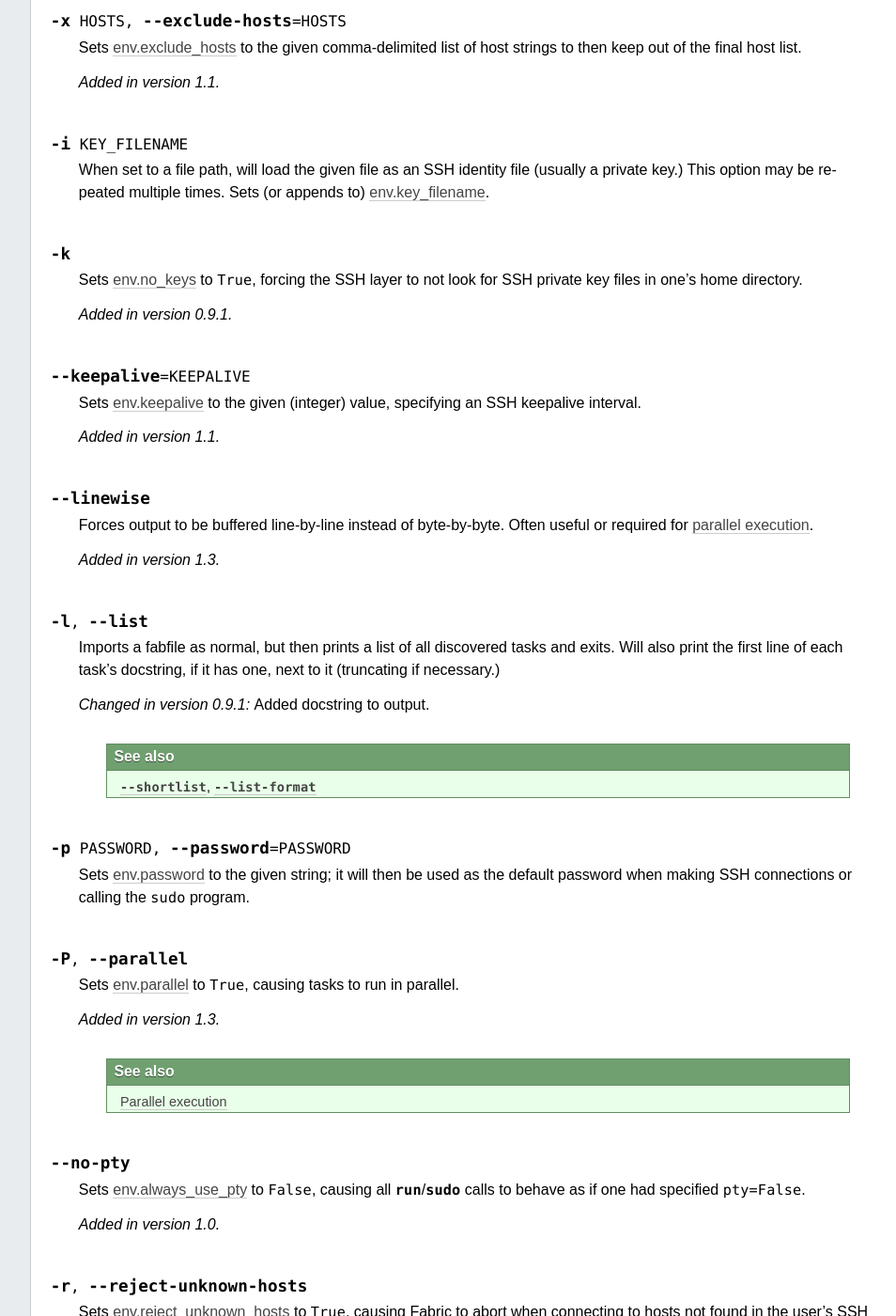
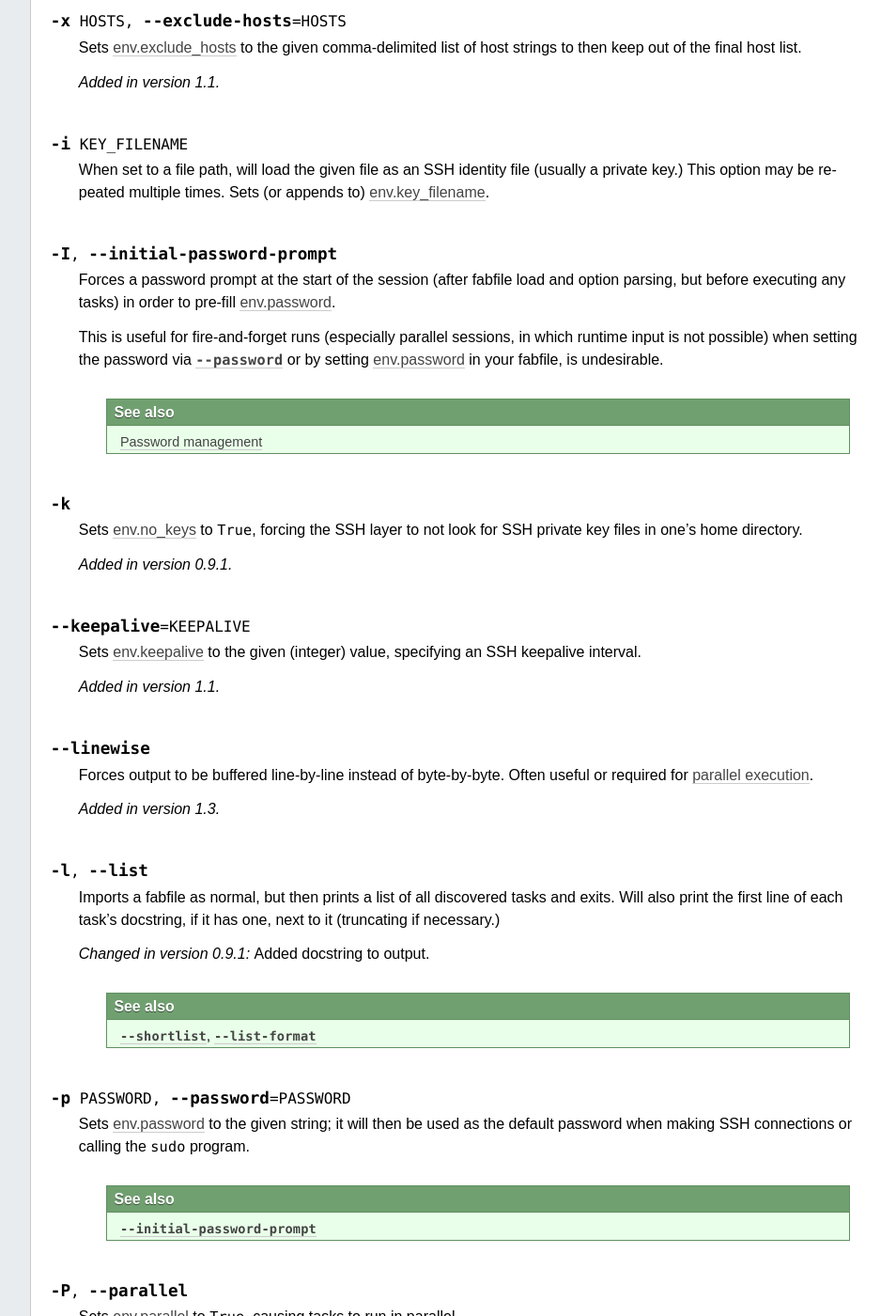
Before and after one commit to fabric/fabric, a Sphinx documentation site: the page built from docs/usage/fab.rst, in a window 1280 px wide and 1400 px high, scrolled down 3117 px. Shown: the whole window at 94% size, without its empty margins (224-1178 px from the left). Built offline with Sphinx 7.4.7, drawn with Linux system fonts in a browser that asks for light colours.

Commit message:
DDD re #763

```diff
--- a/docs/usage/env.rst
+++ b/docs/usage/env.rst
@@ -407,8 +407,7 @@ When ``True``, forces all tasks to run in parallel. Implies :ref:`env.linewise
 The default password used by the SSH layer when connecting to remote hosts,
 **and/or** when answering `~fabric.operations.sudo` prompts.
 
-.. seealso:: :ref:`passwords`
-.. seealso:: :ref:`password-management`
+.. seealso:: :ref:`env.passwords <passwords>`, :ref:`password-management`, :option:`--initial-password-prompt <-I>`
 
 .. _passwords:
 
--- a/docs/usage/fab.rst
+++ b/docs/usage/fab.rst
@@ -178,6 +178,19 @@ below.
     (usually a private key.) This option may be repeated multiple times. Sets
     (or appends to) :ref:`env.key_filename <key-filename>`.
 
+.. cmdoption:: -I, --initial-password-prompt
+
+    Forces a password prompt at the start of the session (after fabfile load
+    and option parsing, but before executing any tasks) in order to pre-fill
+    :ref:`env.password <password>`.
+
+    This is useful for fire-and-forget runs (especially parallel sessions, in
+    which runtime input is not possible) when setting the password via
+    :option:`--password <-p>` or by setting :ref:`env.password <password>` in
+    your fabfile, is undesirable.
+
+    .. seealso:: :ref:`password-management`
+
 .. cmdoption:: -k
 
     Sets :ref:`env.no_keys <no_keys>` to ``True``, forcing the SSH layer to not
@@ -212,6 +225,8 @@ below.
     Sets :ref:`env.password <password>` to the given string; it will then be
     used as the default password when making SSH connections or calling the
     ``sudo`` program.
+
+    .. seealso:: :option:`--initial-password-prompt <-I>`
 
 .. cmdoption:: -P, --parallel
 
```
Also changed, not shown: docs/usage/execution.rst (+5 -3 lines).
